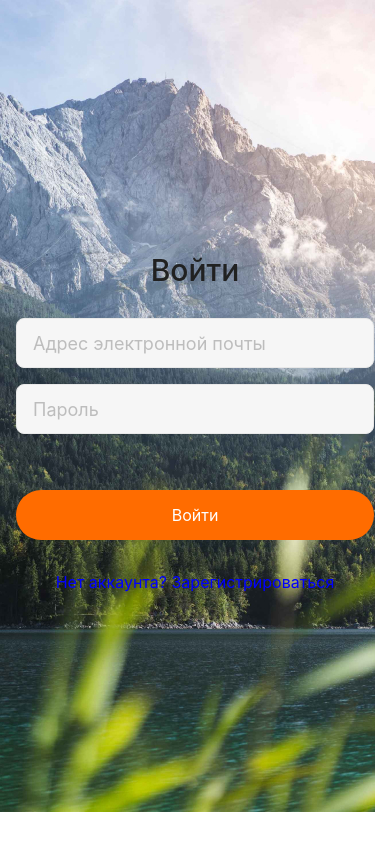
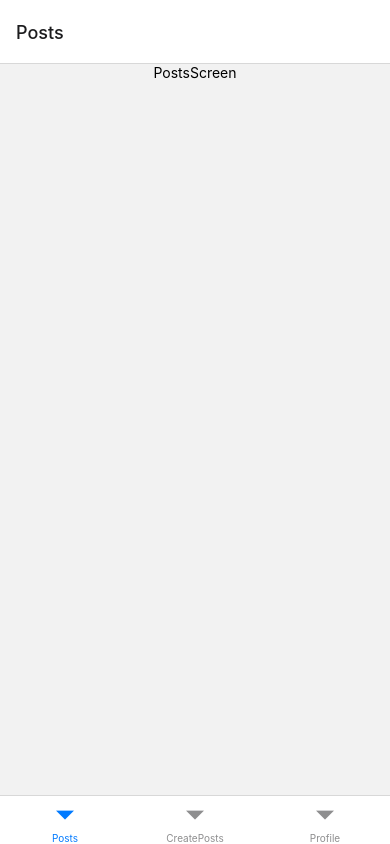
Before and after one commit to Petro-Psekho/mobile-blog, a React Native app: screen /Posts in a window 390 px wide. Built offline with nearby package versions, Linux system fonts and the light colour scheme.

Commit message:
add router

```diff
--- a/App.js
+++ b/App.js
@@ -5,18 +5,15 @@ import * as Font from 'expo-font';
 import { View, Text, StyleSheet } from 'react-native';
 
 import { NavigationContainer } from '@react-navigation/native';
-import { createStackNavigator } from '@react-navigation/stack';
-import { createBottomTabNavigator } from '@react-navigation/bottom-tabs';
 
-import RegistrationScreen from './screens/auth/RegistrationScreen';
-import LoginScreen from './screens/auth/LoginScreen';
+import { useRoute } from './router';
 
 // SplashScreen.preventAutoHideAsync();
-const AuthStack = createStackNavigator();
-const MainTab = createBottomTabNavigator();
 
 export default function App() {
   // const [appIsReady, setAppIsReady] = useState(false);
+
+  const routing = useRoute({});
 
   // useEffect(() => {
   //   async function prepare() {
@@ -45,18 +42,7 @@ export default function App() {
   //   return null;
   // }
 
-  return (
-    <NavigationContainer>
-      <AuthStack.Navigator>
-        <AuthStack.Screen options={{ headerShown: false }} name="Login" component={LoginScreen} />
-        <AuthStack.Screen
-          options={{ headerShown: false }}
-          name="Registration"
-          component={RegistrationScreen}
-        />
-      </AuthStack.Navigator>
-    </NavigationContainer>
-  );
+  return <NavigationContainer>{routing}</NavigationContainer>;
 }
 
 const styles = StyleSheet.create({
--- /dev/null
+++ b/router.js
@@ -0,0 +1,35 @@
+import React from 'react';
+import { createStackNavigator } from '@react-navigation/stack';
+import { createBottomTabNavigator } from '@react-navigation/bottom-tabs';
+
+import RegistrationScreen from './screens/auth/RegistrationScreen';
+import LoginScreen from './screens/auth/LoginScreen';
+
+import PostsScreen from './screens/mainScreen/PostsScreen';
+import CreatePostsScreen from './screens/mainScreen/CreatePostsScreen';
+import ProfileScreen from './screens/mainScreen/ProfileScreen';
+
+const AuthStack = createStackNavigator();
+const MainTab = createBottomTabNavigator();
+
+export const useRoute = isAuth => {
+  if (!isAuth) {
+    return (
+      <AuthStack.Navigator>
+        <AuthStack.Screen options={{ headerShown: false }} name="Login" component={LoginScreen} />
+        <AuthStack.Screen
+          options={{ headerShown: false }}
+          name="Registration"
+          component={RegistrationScreen}
+        />
+      </AuthStack.Navigator>
+    );
+  }
+  return (
+    <MainTab.Navigator>
+      <MainTab.Screen name="Posts" component={PostsScreen} />
+      <MainTab.Screen name="CreatePosts" component={CreatePostsScreen} />
+      <MainTab.Screen name="Profile" component={ProfileScreen} />
+    </MainTab.Navigator>
+  );
+};
--- a/screens/mainScreen/CreatePostsScreen.js
+++ b/screens/mainScreen/CreatePostsScreen.js
@@ -3,9 +3,9 @@ import { Text, View, StyleSheet } from 'react-native';
 
 const CreatePostsScreen = () => {
   return (
-    <View style={styles.container}>
-      <Text>CreatePostsScreen</Text>;
-    </View>
+    // <View style={styles.container}>
+    <Text>CreatePostsScreen</Text>
+    // </View>
   );
 };
 
--- a/screens/mainScreen/PostsScreen.js
+++ b/screens/mainScreen/PostsScreen.js
@@ -3,9 +3,9 @@ import { Text, View, StyleSheet } from 'react-native';
 
 const PostsScreen = () => {
   return (
-    <View style={styles.container}>
-      <Text>PostsScreen</Text>;
-    </View>
+    // <View style={styles.container}>
+    <Text style={styles.container}>PostsScreen</Text>
+    // </View>
   );
 };
 
@@ -14,6 +14,7 @@ const styles = StyleSheet.create({
     flex: 1,
     justifyContent: 'center',
     alignItems: 'center',
+    textAlign: 'center',
   },
 });
 
--- a/screens/mainScreen/ProfileScreen.js
+++ b/screens/mainScreen/ProfileScreen.js
@@ -3,9 +3,9 @@ import { Text, View, StyleSheet } from 'react-native';
 
 const ProfileScreen = () => {
   return (
-    <View style={styles.container}>
-      <Text>ProfileScreen</Text>;
-    </View>
+    // <View style={styles.container}>
+    <Text>ProfileScreen</Text>
+    // </View>
   );
 };
 
```
